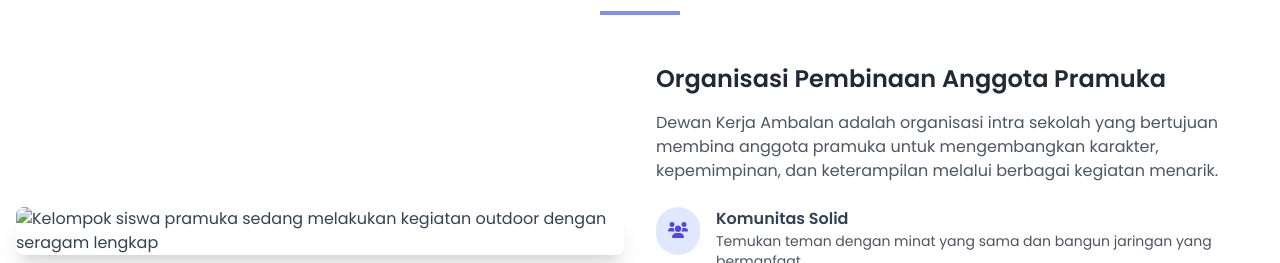
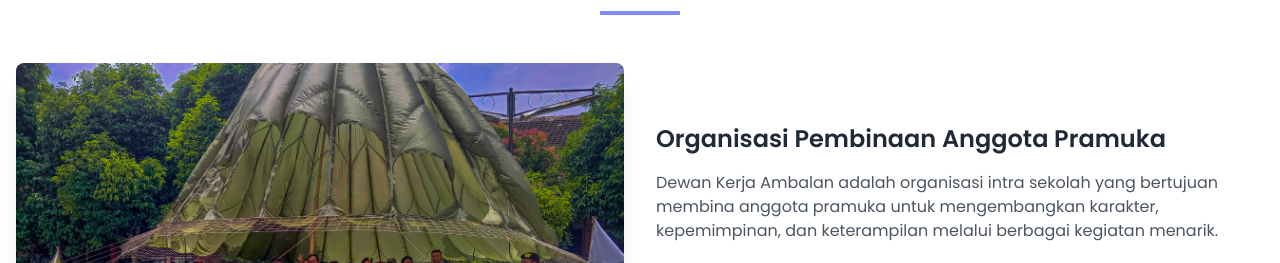
Before and after one commit to ajibajib439-commits/web3, a plain HTML site: page index.html in a window 1280 px wide. Shown: the part 537-800 px from the top of the page. Drawn offline with nearby package versions, Linux system fonts and the light colour scheme.

Commit message:
index.html

```diff
--- a/index.html
+++ b/index.html
@@ -91,7 +91,7 @@
 
             <div class="flex flex-col md:flex-row items-center gap-8">
                 <div class="md:w-1/2">
-                    <img src="dka 1.jpg" alt="Kelompok siswa pramuka sedang melakukan kegiatan outdoor dengan seragam lengkap" class="rounded-lg shadow-xl w-full">
+                    <img src="dka_1.jpg" alt="Kelompok siswa pramuka sedang melakukan kegiatan outdoor dengan seragam lengkap" class="rounded-lg shadow-xl w-full">
                 </div>
                 <div class="md:w-1/2">
                     <h3 class="text-2xl font-semibold mb-4 text-gray-800">Organisasi Pembinaan Anggota Pramuka</h3>
@@ -325,4 +325,5 @@ dkasmkn1singgahan.wks</span>
                 </a>
 
                 <a href="#" class="flex flex-col items-center social-icon group">
+
                     <div class="bg
```
